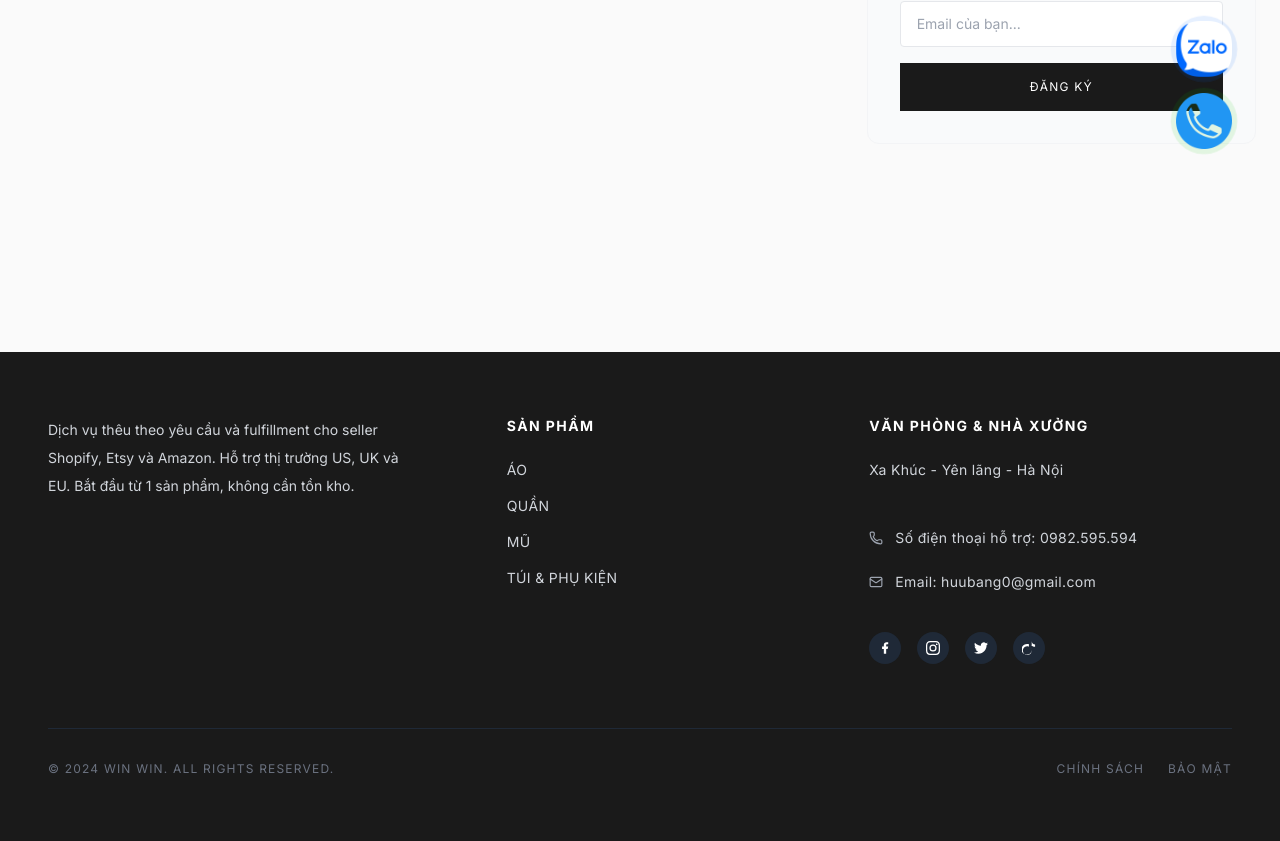
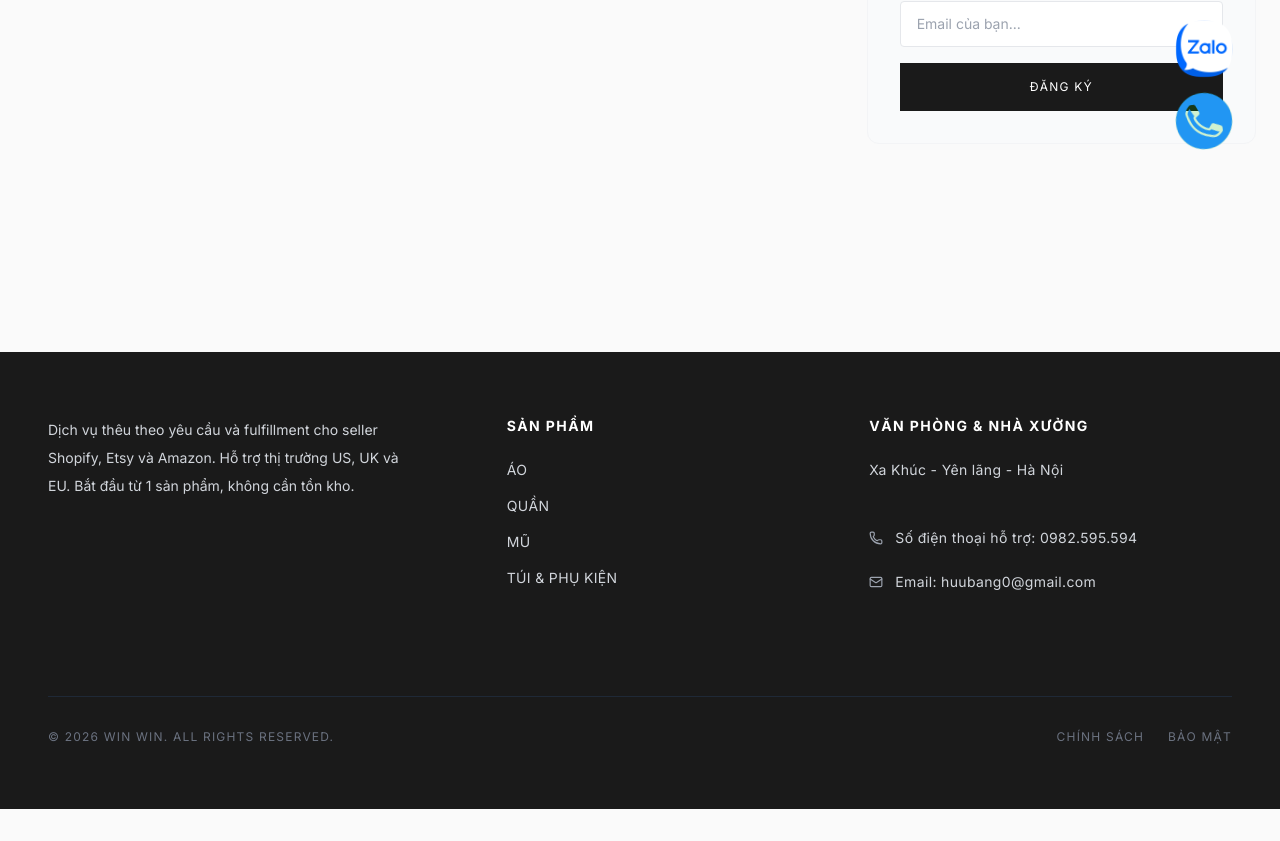
Before and after one commit to anhdaikitee-svg/landing_cloths, a Next.js app: page / in a window 1280 px wide. Shown: the part 603-1444 px from the top of the page. After the commit the page ends 1412 px from the top, so only its background shows below. Built offline with nearby package versions, Linux system fonts and the light colour scheme; no server answers; the database is empty.

Commit message:
refactor: remove social media icons and update copyright year in footer

```diff
--- a/components/layout/Footer.tsx
+++ b/components/layout/Footer.tsx
@@ -44,34 +44,12 @@ export default function Footer({ siteName, siteLogo }: { siteName?: string; site
                 <Mail size={14} className="text-gray-400" /> <span>Email: huubang0@gmail.com</span>
               </li>
             </ul>
-            <div className="flex gap-4">
-              <a href="#" className="w-8 h-8 rounded-full bg-gray-800 flex items-center justify-center hover:bg-gray-700 transition-colors">
-                <svg viewBox="0 0 24 24" fill="currentColor" className="w-3.5 h-3.5 text-white">
-                  <path d="M14 13.5h2.5l1-4H14v-2c0-1.03 0-2 2-2h1.5V2.14c-.326-.043-1.557-.14-2.857-.14C11.928 2 10 3.657 10 6.7v2.8H7v4h3V22h4v-8.5z"/>
-                </svg>
-              </a>
-              <a href="#" className="w-8 h-8 rounded-full bg-gray-800 flex items-center justify-center hover:bg-gray-700 transition-colors">
-                <svg viewBox="0 0 24 24" fill="currentColor" className="w-3.5 h-3.5 text-white">
-                  <path d="M12 2.163c3.204 0 3.584.012 4.85.07 3.252.148 4.771 1.691 4.919 4.919.058 1.265.069 1.645.069 4.849 0 3.205-.012 3.584-.069 4.849-.149 3.225-1.664 4.771-4.919 4.919-1.266.058-1.644.07-4.85.07-3.204 0-3.584-.012-4.849-.07-3.26-.149-4.771-1.699-4.919-4.92-.058-1.265-.07-1.644-.07-4.849 0-3.204.013-3.583.07-4.849.149-3.227 1.664-4.771 4.919-4.919 1.266-.057 1.645-.069 4.849-.069zM12 0C8.741 0 8.333.014 7.053.072 2.695.272.273 2.69.073 7.052.014 8.333 0 8.741 0 12c0 3.259.014 3.668.072 4.948.2 4.358 2.618 6.78 6.98 6.98C8.333 23.986 8.741 24 12 24c3.259 0 3.668-.014 4.948-.072 4.354-.2 6.782-2.618 6.979-6.98.059-1.28.073-1.689.073-4.948 0-3.259-.014-3.667-.072-4.947-.196-4.354-2.617-6.78-6.979-6.98C15.668.014 15.259 0 12 0zm0 5.838a6.162 6.162 0 100 12.324 6.162 6.162 0 000-12.324zM12 16a4 4 0 110-8 4 4 0 010 8zm6.406-11.845a1.44 1.44 0 100 2.881 1.44 1.44 0 000-2.881z"/>
-                </svg>
-              </a>
-              <a href="#" className="w-8 h-8 rounded-full bg-gray-800 flex items-center justify-center hover:bg-gray-700 transition-colors">
-                <svg viewBox="0 0 24 24" fill="currentColor" className="w-3.5 h-3.5 text-white">
-                  <path d="M23.953 4.57a10 10 0 01-2.825.775 4.958 4.958 0 002.163-2.723c-.951.555-2.005.959-3.127 1.184a4.92 4.92 0 00-8.384 4.482C7.69 8.095 4.067 6.13 1.64 3.162a4.822 4.822 0 00-.666 2.475c0 1.71.87 3.213 2.188 4.096a4.904 4.904 0 01-2.228-.616v.06a4.923 4.923 0 003.946 4.827 4.996 4.996 0 01-2.212.085 4.936 4.936 0 004.604 3.417 9.867 9.867 0 01-6.102 2.105c-.39 0-.779-.023-1.17-.067a13.995 13.995 0 007.557 2.209c9.053 0 13.998-7.496 13.998-13.985 0-.21 0-.42-.015-.63A9.935 9.935 0 0024 4.59z"/>
-                </svg>
-              </a>
-              <a href="#" className="w-8 h-8 rounded-full bg-gray-800 flex items-center justify-center hover:bg-gray-700 transition-colors">
-                <svg viewBox="0 0 24 24" fill="currentColor" className="w-3.5 h-3.5 text-white">
-                  <path d="M12.525.02c1.31-.02 2.61-.01 3.91-.01.08 1.53.63 3.09 1.75 4.17 1.12 1.11 2.7 1.62 4.24 1.79v4.03c-1.44-.05-2.89-.35-4.2-.97-.57-.26-1.1-.59-1.62-.93-.01 2.92.01 5.84-.02 8.75-.08 1.4-.54 2.79-1.35 3.94-1.31 1.92-3.58 3.17-5.91 3.21-1.43.08-2.86-.31-4.08-1.03-2.02-1.19-3.44-3.37-3.65-5.71-.24-2.61.94-5.26 3.02-6.81 1.73-1.3 4.13-1.74 6.22-1.12.35.1.7.25 1.02.43.02-1.4.01-2.8.01-4.2-.67-.2-1.36-.34-2.06-.41-2.12-.17-4.32.18-6.19 1.25-2.58 1.48-4.37 4.2-4.54 7.27-.15 2.72.93 5.51 2.91 7.37 2.05 1.94 5.06 2.8 7.82 2.27 3.39-.63 6.09-3.29 6.64-6.69.19-1.21.2-2.45.2-3.67.01-4.5.01-9.01.01-13.51-1.62-.05-3.21-.49-4.56-1.37-.58-.38-1.1-.84-1.55-1.37-.02-.8-.01-1.59-.01-2.39z"/>
-                </svg>
-              </a>
-            </div>
           </div>
 
         </div>
 
         <div className="border-t border-gray-800 mt-16 pt-8 flex flex-col md:flex-row justify-between items-center gap-4 text-xs tracking-widest text-gray-500">
-          <p>© 2024 WIN WIN. ALL RIGHTS RESERVED.</p>
+          <p>© 2026 WIN WIN. ALL RIGHTS RESERVED.</p>
           <div className="flex gap-6">
             <a href="#" className="hover:text-white transition-colors">CHÍNH SÁCH</a>
             <a href="#" className="hover:text-white transition-colors">BẢO MẬT</a>
```
